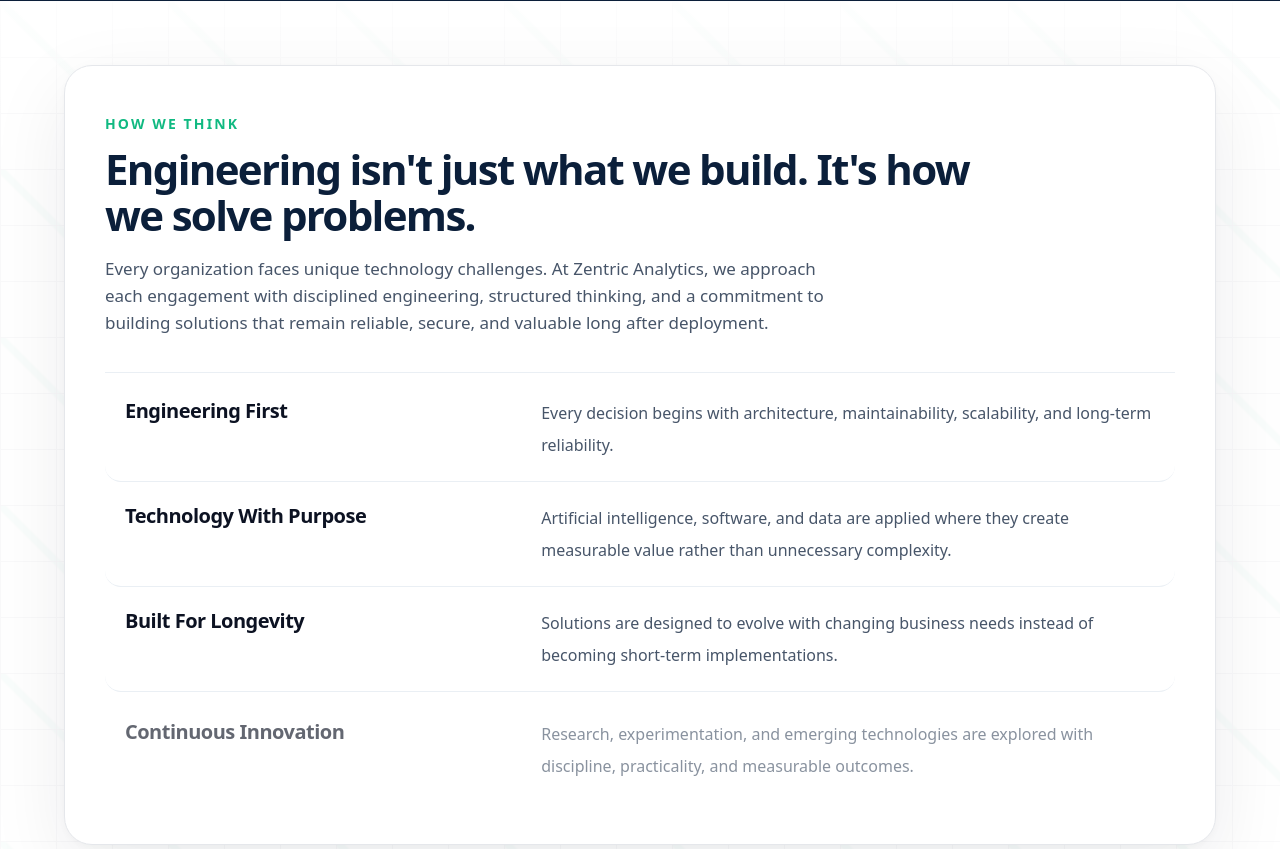
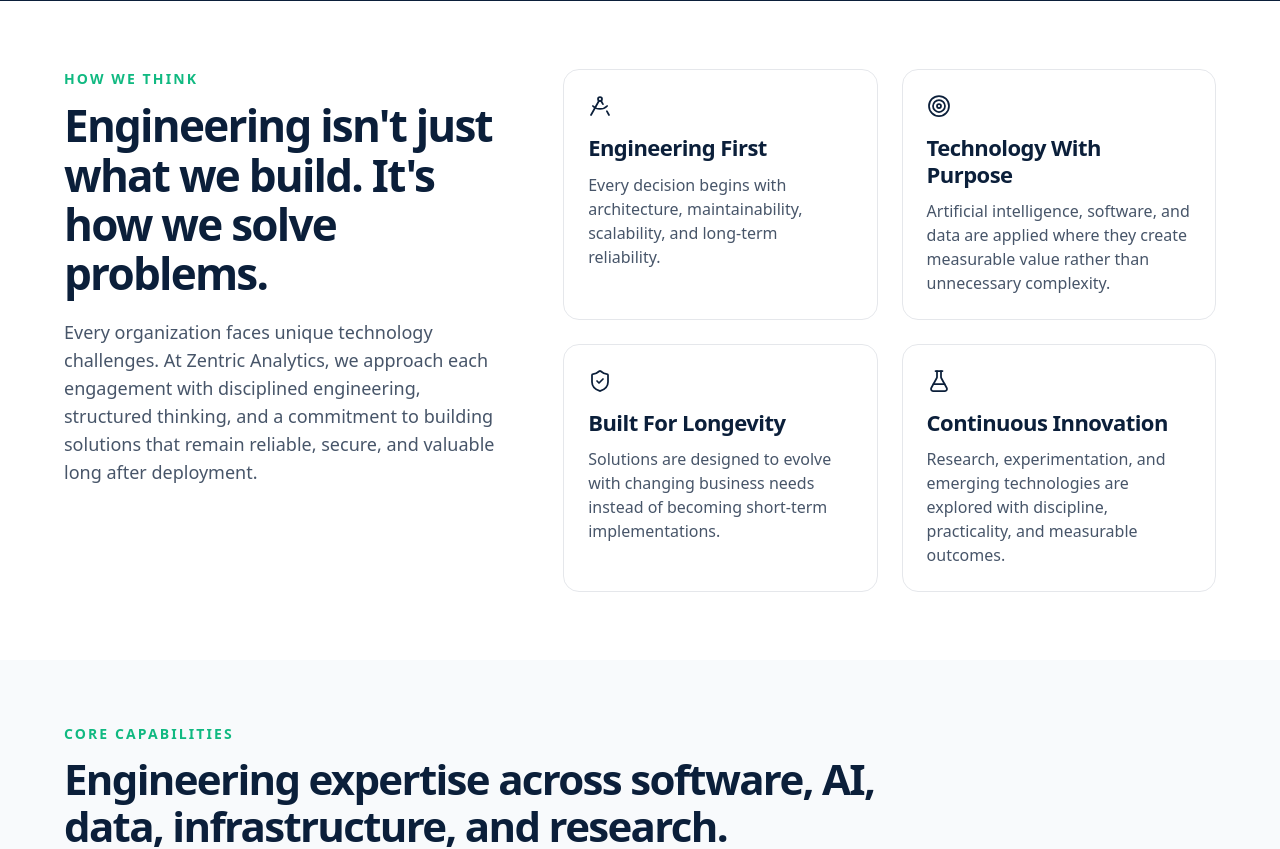
Before and after one commit to Zentric-Analytics/Zentricanalytics.com, a Next.js app: page / in a window 1280 px wide. Shown: the part 640-1489 px from the top of the page. Built offline with nearby package versions, Linux system fonts and the light colour scheme.

Commit message:
Redesign engineering philosophy section

```diff
--- a/src/app/page.tsx
+++ b/src/app/page.tsx
@@ -1,6 +1,6 @@
 import Link from 'next/link';
 import Image from 'next/image';
-import { BadgeCheck, Braces, BrainCircuit, Building2, ChartColumn, CloudCog, CodeXml, Cpu, Factory, FlaskConical, GraduationCap, HeartPulse, Landmark, LifeBuoy, LockKeyhole, MessagesSquare, Microscope, Network, Rocket, Search, ShieldCheck, Truck, Wrench, type LucideIcon } from 'lucide-react';
+import { BadgeCheck, Braces, BrainCircuit, Building2, ChartColumn, CloudCog, CodeXml, Cpu, DraftingCompass, Factory, FlaskConical, GraduationCap, HeartPulse, Landmark, LifeBuoy, LockKeyhole, MessagesSquare, Microscope, Network, Rocket, Search, ShieldCheck, Target, Truck, Wrench, type LucideIcon } from 'lucide-react';
 import { PageShell } from '@/components/PageShell';
 import { SectionHeader } from '@/components/SectionHeader';
 import { DesignSystemCard } from '@/components/DesignSystemCard';
@@ -124,6 +124,33 @@ const engineeringProcess = [
   },
 ];
 
+const philosophyPrinciples: Array<{ Icon: LucideIcon; title: string; description: string }> = [
+  {
+    Icon: DraftingCompass,
+    title: 'Engineering First',
+    description:
+      'Every decision begins with architecture, maintainability, scalability, and long-term reliability.',
+  },
+  {
+    Icon: Target,
+    title: 'Technology With Purpose',
+    description:
+      'Artificial intelligence, software, and data are applied where they create measurable value rather than unnecessary complexity.',
+  },
+  {
+    Icon: ShieldCheck,
+    title: 'Built For Longevity',
+    description:
+      'Solutions are designed to evolve with changing business needs instead of becoming short-term implementations.',
+  },
+  {
+    Icon: FlaskConical,
+    title: 'Continuous Innovation',
+    description:
+      'Research, experimentation, and emerging technologies are explored with discipline, practicality, and measurable outcomes.',
+  },
+];
+
 const trustPrinciples: Array<{ Icon: LucideIcon; number: string; title: string; description: string }> = [
   {
     Icon: Wrench,
@@ -210,43 +237,35 @@ export default function Home() {
         </div>
       </section>
 
-      <section className="philosophy-section relative isolate overflow-hidden bg-white px-4 py-10 sm:px-6 sm:py-14 lg:py-16" aria-labelledby="how-we-think-heading">
-        <div className="pointer-events-none absolute inset-0 -z-10 opacity-[0.025] [background-image:linear-gradient(rgba(15,23,42,0.95)_1px,transparent_1px),linear-gradient(90deg,rgba(15,23,42,0.95)_1px,transparent_1px),linear-gradient(45deg,transparent_48%,rgba(16,185,129,0.9)_49%,rgba(16,185,129,0.9)_51%,transparent_52%)] [background-size:56px_56px,56px_56px,168px_168px]" aria-hidden="true" />
-        <div className="pointer-events-none absolute inset-x-0 top-0 -z-10 h-32 bg-gradient-to-b from-white/60 to-transparent" aria-hidden="true" />
-        <div className="editorial-reveal editorial-reveal-4 mx-auto max-w-6xl rounded-[1.65rem] border border-[#E5E7EB] bg-white px-6 py-8 text-left shadow-[0_26px_80px_rgba(15,23,42,0.08),0_2px_10px_rgba(15,23,42,0.035)] sm:rounded-[1.75rem] sm:px-8 sm:py-10 lg:px-10 lg:py-12">
+      <section className="philosophy-section bg-white px-4 py-11 sm:px-6 sm:py-12 lg:py-[68px]" aria-labelledby="how-we-think-heading">
+        <div className="editorial-reveal editorial-reveal-4 mx-auto grid max-w-6xl gap-8 text-left md:grid-cols-[minmax(0,0.4fr)_minmax(0,0.6fr)] md:items-start md:gap-12 lg:gap-16">
           <SectionHeader
-            className="editorial-reveal editorial-reveal-1"
+            className="editorial-reveal editorial-reveal-1 md:sticky md:top-24 [&_h2]:max-w-[31rem] [&_h2]:text-[clamp(1.85rem,4.25vw,2.75rem)] [&_h2]:leading-[1.12] [&_p:last-child]:mt-5 [&_p:last-child]:max-w-[30rem] [&_p:last-child]:text-base [&_p:last-child]:leading-[1.6] sm:[&_p:last-child]:text-[1.0625rem] lg:[&_p:last-child]:text-lg"
             eyebrow="HOW WE THINK"
             heading={<>Engineering isn&apos;t just what we build. It&apos;s how we solve problems.</>}
             headingId="how-we-think-heading"
             description="Every organization faces unique technology challenges. At Zentric Analytics, we approach each engagement with disciplined engineering, structured thinking, and a commitment to building solutions that remain reliable, secure, and valuable long after deployment."
           />
 
-          <div className="mt-7 border-t border-slate-200/70 pt-1 sm:mt-8 lg:mt-9">
-            <div className="philosophy-row editorial-reveal editorial-reveal-5 border-b border-slate-200/70 px-4 py-4 sm:grid sm:grid-cols-[minmax(11rem,0.76fr)_minmax(0,1.24fr)] sm:gap-10 sm:px-5 sm:py-5 lg:gap-10">
-              <h3 className="text-[1.08rem] font-bold tracking-[-0.025em] text-ink sm:text-xl">Engineering First</h3>
-              <p className="mt-3 text-base leading-8 text-slate-600 sm:mt-0">
-                Every decision begins with architecture, maintainability, scalability, and long-term reliability.
-              </p>
-            </div>
-            <div className="philosophy-row editorial-reveal editorial-reveal-6 border-b border-slate-200/70 px-4 py-4 sm:grid sm:grid-cols-[minmax(11rem,0.76fr)_minmax(0,1.24fr)] sm:gap-10 sm:px-5 sm:py-5 lg:gap-10">
-              <h3 className="text-[1.08rem] font-bold tracking-[-0.025em] text-ink sm:text-xl">Technology With Purpose</h3>
-              <p className="mt-3 text-base leading-8 text-slate-600 sm:mt-0">
-                Artificial intelligence, software, and data are applied where they create measurable value rather than unnecessary complexity.
-              </p>
-            </div>
-            <div className="philosophy-row editorial-reveal editorial-reveal-7 border-b border-slate-200/70 px-4 py-4 sm:grid sm:grid-cols-[minmax(11rem,0.76fr)_minmax(0,1.24fr)] sm:gap-10 sm:px-5 sm:py-5 lg:gap-10">
-              <h3 className="text-[1.08rem] font-bold tracking-[-0.025em] text-ink sm:text-xl">Built For Longevity</h3>
-              <p className="mt-3 text-base leading-8 text-slate-600 sm:mt-0">
-                Solutions are designed to evolve with changing business needs instead of becoming short-term implementations.
-              </p>
-            </div>
-            <div className="philosophy-row editorial-reveal editorial-reveal-8 px-4 py-4 sm:grid sm:grid-cols-[minmax(11rem,0.76fr)_minmax(0,1.24fr)] sm:gap-10 sm:px-5 sm:py-5 lg:gap-10">
-              <h3 className="text-[1.08rem] font-bold tracking-[-0.025em] text-ink sm:text-xl">Continuous Innovation</h3>
-              <p className="mt-3 text-base leading-8 text-slate-600 sm:mt-0">
-                Research, experimentation, and emerging technologies are explored with discipline, practicality, and measurable outcomes.
-              </p>
-            </div>
+          <div className="grid gap-4 sm:grid-cols-2 sm:gap-5 lg:gap-6">
+            {philosophyPrinciples.map((principle, index) => (
+              <article
+                className={`philosophy-row editorial-reveal editorial-reveal-${index + 5} group rounded-2xl border border-[#E5E7EB] bg-white p-5 transition-[background-color,border-color] duration-200 ease-out hover:border-[#10B981]/55 hover:bg-[#F8FAFC] sm:p-6`}
+                key={principle.title}
+              >
+                <principle.Icon
+                  aria-hidden="true"
+                  className="size-6 text-[#0B1F3A] transition-colors duration-200 ease-out group-hover:text-[#10B981]"
+                  strokeWidth={1.75}
+                />
+                <h3 className="mt-4 text-xl font-bold leading-[1.2] tracking-[-0.025em] text-[#0B1F3A] sm:text-[1.375rem]">
+                  {principle.title}
+                </h3>
+                <p className="mt-3 text-[0.9375rem] leading-[1.62] text-[#475569] sm:text-base">
+                  {principle.description}
+                </p>
+              </article>
+            ))}
           </div>
         </div>
       </section>
```
